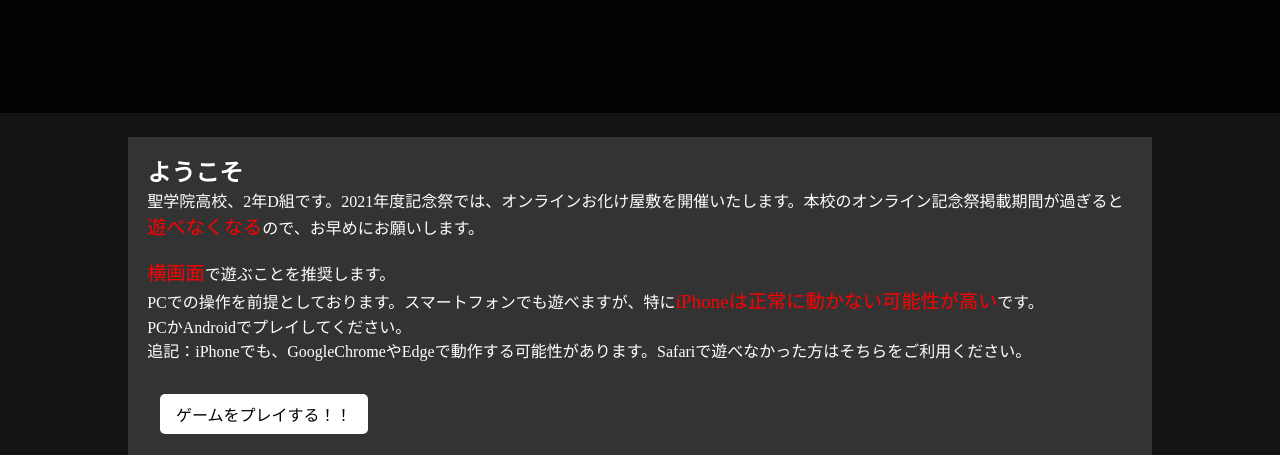
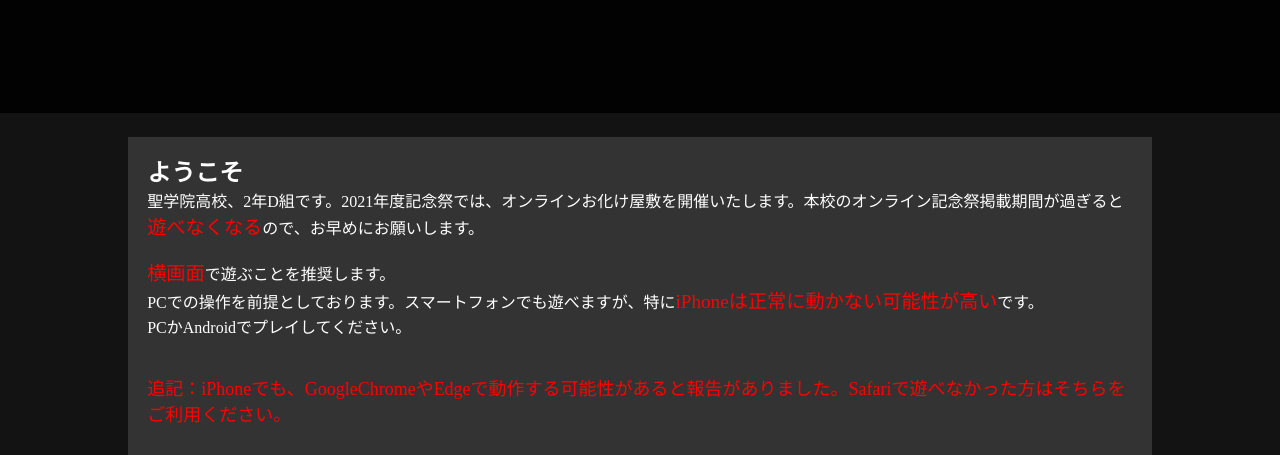
Before and after one commit to H2D001/h2d.github.io, a plain HTML site: page index.html in a window 1280 px wide. Shown: the part 287-742 px from the top of the page. Drawn offline with Linux system fonts and the light colour scheme; a web font is replaced by a local one.

Commit message:
Fix html file, change discription

```diff
--- a/index.html
+++ b/index.html
@@ -30,7 +30,8 @@
     <p><span class="red_color">横画面</span>で遊ぶことを推奨します。</p>
     <p>PCでの操作を前提としております。スマートフォンでも遊べますが、特に<span class="red_color">iPhoneは正常に動かない可能性が高い</span>です。</p>
     <p>PCかAndroidでプレイしてください。</p>
-    <p>追記：iPhoneでも、GoogleChromeやEdgeで動作する可能性があります。Safariで遊べなかった方はそちらをご利用ください。</p>
+    <br><br>
+    <p><span class="red_color" style="font-size: large;">追記：iPhoneでも、GoogleChromeやEdgeで動作する可能性があると報告がありました。Safariで遊べなかった方はそちらをご利用ください。</span></p>
     <a href="https://unityroom.com/games/h2d_horror_of_science" target="_blank" rel="noopener noreferrer"><p class="play_link">ゲームをプレイする！！</p></a>
     <h5>操作説明</h5>
     <br>
```
